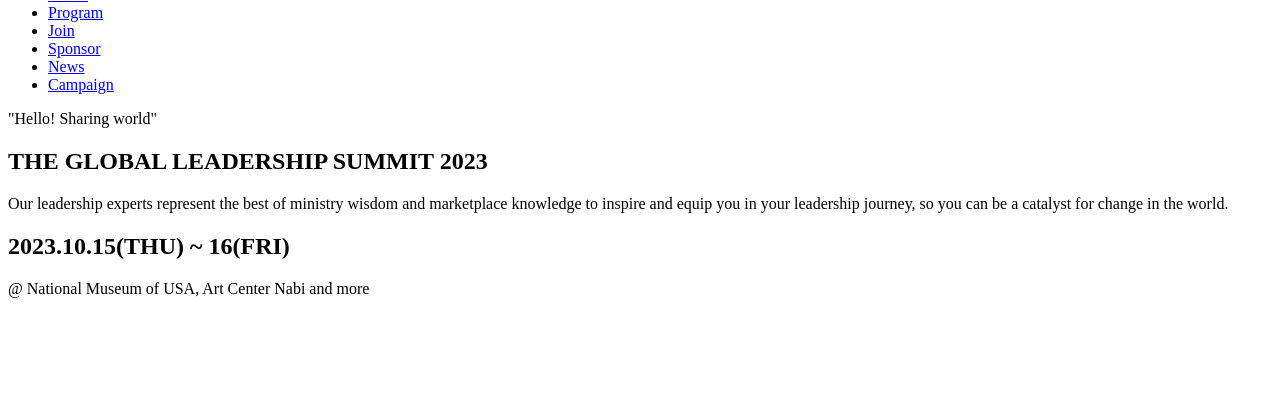
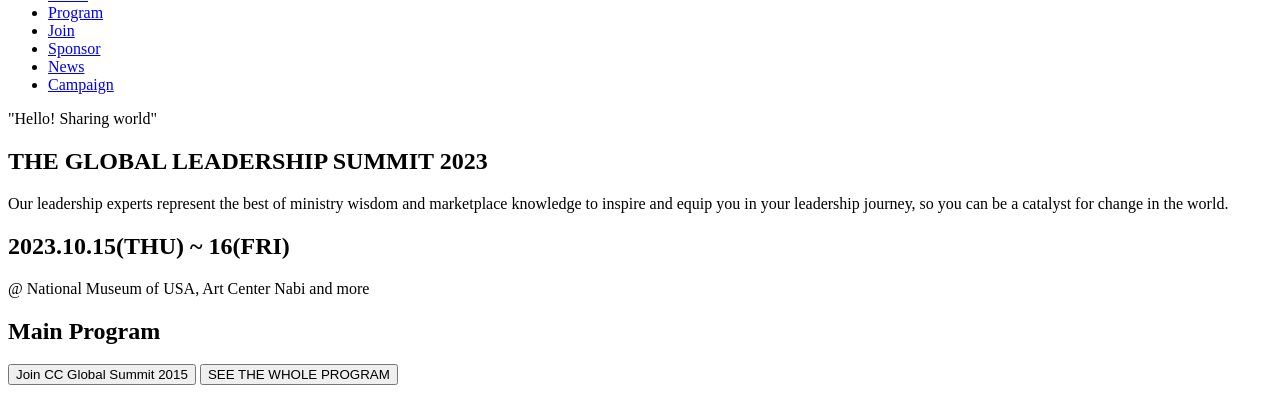
Before and after one commit to mahdinoori2000/html-css-capstone, a website: page index.html in a window 1280 px wide. Shown: the part 1931-2324 px from the top of the page. Before the commit the page ends 2245 px from the top, so only its background shows below. Drawn offline with Linux system fonts and the light colour scheme.

Commit message:
Add feature section to the home page

```diff
--- a/index.html
+++ b/index.html
@@ -76,3 +76,12 @@
           </p>
         </div>
       </section>
+      <!-- ----------------- -->
+      <!-- FEATURE SECTION -->
+      <!-- ----------------- -->
+      <section class="feature">
+        <h2 class="feature-main-title">Main Program</h2>
+        <div class="feature-boxes"></div>
+        <button class="feature-btn1">Join CC Global Summit 2015</button>
+        <button class="feature-btn2">SEE THE WHOLE PROGRAM</button>
+      </section>
```
